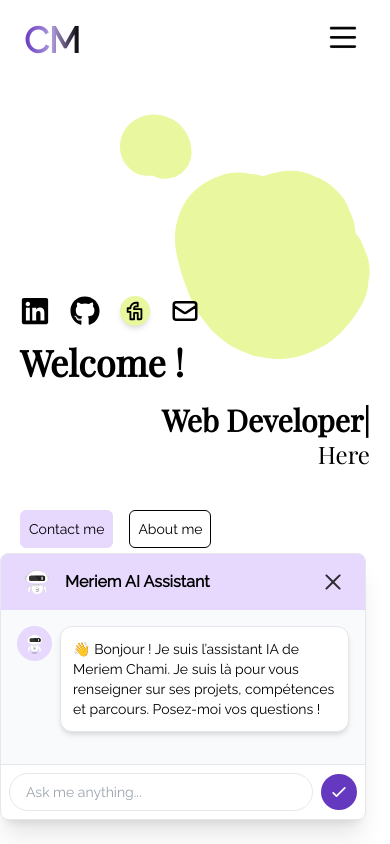
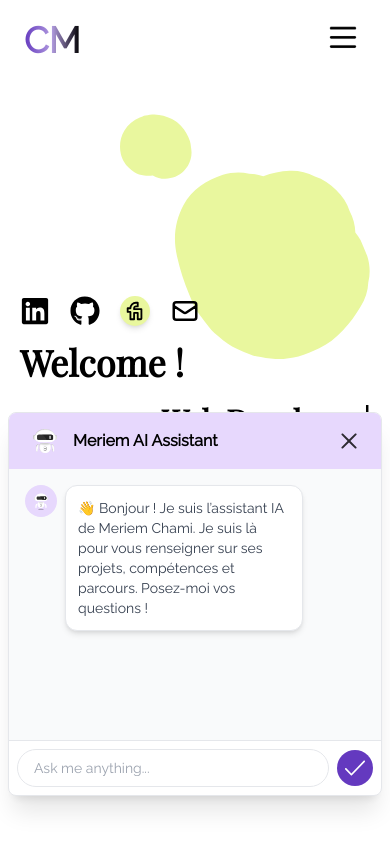
Before and after one commit to Meriemchm/ch-react-self-portfolio, a React (Vite) app: page / in a window 390 px wide. Both pictures are taken after a click on the button "Ouvrir le chat". Shown: the top 844 px of the page. Built offline with nearby package versions, Linux system fonts and the light colour scheme.

Commit message:
chat bot interface

```diff
--- a/src/components/ChatBot/ChatBubble.jsx
+++ b/src/components/ChatBot/ChatBubble.jsx
@@ -6,7 +6,7 @@ const ChatBubble = () => {
   const [isOpen, setIsOpen] = useState(false);
 
   return (
-    <div className="fixed bottom-6 right-6 z-50">
+    <div className="fixed bottom-10 right-4 md:bottom-6 md:right-6 z-50">
       {isOpen ? (
         <ChatWindow onClose={() => setIsOpen(false)} />
       ) : (
@@ -15,7 +15,7 @@ const ChatBubble = () => {
           className="bg-third text-white p-2 rounded-full shadow-lg hover:scale-105 duration-200 transition-all"
           aria-label="Ouvrir le chat"
         >
-          <img src={rebot} alt="rebot" className="w-16 h-16" />
+          <img src={rebot} alt="rebot" className="md:w-16 md:h-16 w-12 h-12" />
         </button>
       )}
     </div>
--- a/src/components/ChatBot/ChatWindow.jsx
+++ b/src/components/ChatBot/ChatWindow.jsx
@@ -1,12 +1,39 @@
+import { useState } from "react";
 import rebot from "../../assets/Icons/rebot.gif";
 import rebot_img from "../../assets/Icons/rebot.svg";
 import times from "../../assets/Icons/times.svg";
+import check from "../../assets/Icons/check.svg";
 
 const ChatWindow = ({ onClose }) => {
+  const [input, setInput] = useState("");
+  const [messages, setMessages] = useState([
+    {
+      from: "bot",
+      text: `👋 Bonjour ! Je suis l’assistant IA de Meriem Chami. Je suis là pour vous renseigner sur ses projets, compétences et parcours. Posez-moi vos questions !`,
+    },
+  ]);
+
+  const handleSend = () => {
+    if (!input.trim()) return;
+
+    // Ajouter le message utilisateur
+    const newMessages = [...messages, { from: "user", text: input.trim() }];
+    setMessages(newMessages);
+    setInput("");
+
+    // Tu pourras ajouter ici l’appel API OpenAI et une réponse simulée
+    setTimeout(() => {
+       setMessages((prev) => [
+         ...prev,
+         { from: "bot", text: "Merci pour votre question ! Je vous réponds bientôt." },
+       ]);
+     }, 1000);
+  };
+
   return (
-    <div className="bg-white shadow-xl rounded-lg w-full h-full md:w-96 md:h-[35rem] flex flex-col overflow-hidden border">
+    <div className="bg-white shadow-xl rounded-lg w-full h-96 md:w-96 md:h-[35rem] flex flex-col overflow-hidden border m-2 md:m-0">
       {/* Header */}
-      <div className="bg-second  flex items-center justify-between px-4 py-2">
+      <div className="bg-second flex items-center justify-between px-4 py-2">
         <div className="flex items-center gap-2">
           <img src={rebot} alt="bot" className="w-10 h-10" />
           <h3 className="font-semibold">Meriem AI Assistant</h3>
@@ -21,19 +48,31 @@ const ChatWindow = ({ onClose }) => {
       </div>
 
       {/* Messages */}
-      <div className="flex-1 p-4 overflow-y-auto bg-gray-50">
-        <div className="flex items-start gap-2 mb-4">
-          <div className="rounded-full bg-second p-1">
-            <img src={rebot_img} alt="bot" className="" />
+      <div className="flex-1 p-4 overflow-y-auto bg-gray-50 space-y-4">
+        {messages.map((msg, index) => (
+          <div
+            key={index}
+            className={`flex items-start gap-2 ${
+              msg.from === "user" ? "justify-end" : ""
+            }`}
+          >
+            {msg.from === "bot" && (
+              <div className="rounded-full bg-second p-1">
+                <img src={rebot_img} alt="bot" className="w-6 h-6" />
+              </div>
+            )}
+
+            <div
+              className={`p-3 rounded-xl text-sm shadow-md max-w-[70%] ${
+                msg.from === "bot"
+                  ? "bg-white border text-gray-700"
+                  : "bg-primary text-white"
+              }`}
+            >
+              {msg.text}
+            </div>
           </div>
-
-          <div className="bg-white border p-3 rounded-xl text-sm shadow-md">
-            👋 Bonjour ! Je suis l’assistant IA de Meriem Chami. Je suis là pour
-            vous renseigner sur ses projets, compétences et parcours. Posez-moi
-            vos questions !
-          </div>
-        </div>
-        {/* Tu peux afficher les messages ici plus tard */}
+        ))}
       </div>
 
       {/* Input */}
@@ -42,22 +81,15 @@ const ChatWindow = ({ onClose }) => {
           type="text"
           placeholder="Ask me anything..."
           className="flex-1 border rounded-full px-4 py-2 text-sm focus:outline-none"
+          value={input}
+          onChange={(e) => setInput(e.target.value)}
+          onKeyDown={(e) => e.key === "Enter" && handleSend()}
         />
-        <button className="bg-primary hover:scale-105 duration-200 text-white p-2 rounded-full">
-          <svg
-            xmlns="http://www.w3.org/2000/svg"
-            className="h-5 w-5"
-            fill="none"
-            viewBox="0 0 24 24"
-            stroke="currentColor"
-          >
-            <path
-              strokeLinecap="round"
-              strokeLinejoin="round"
-              strokeWidth={2}
-              d="M5 13l4 4L19 7"
-            />
-          </svg>
+        <button
+          onClick={handleSend}
+          className="bg-primary hover:scale-105 duration-200 text-white p-2 rounded-full"
+        >
+          <img src={check} alt="check-icon" />
         </button>
       </div>
     </div>
```
Also changed, not shown: src/assets/Icons/check.svg (added).
